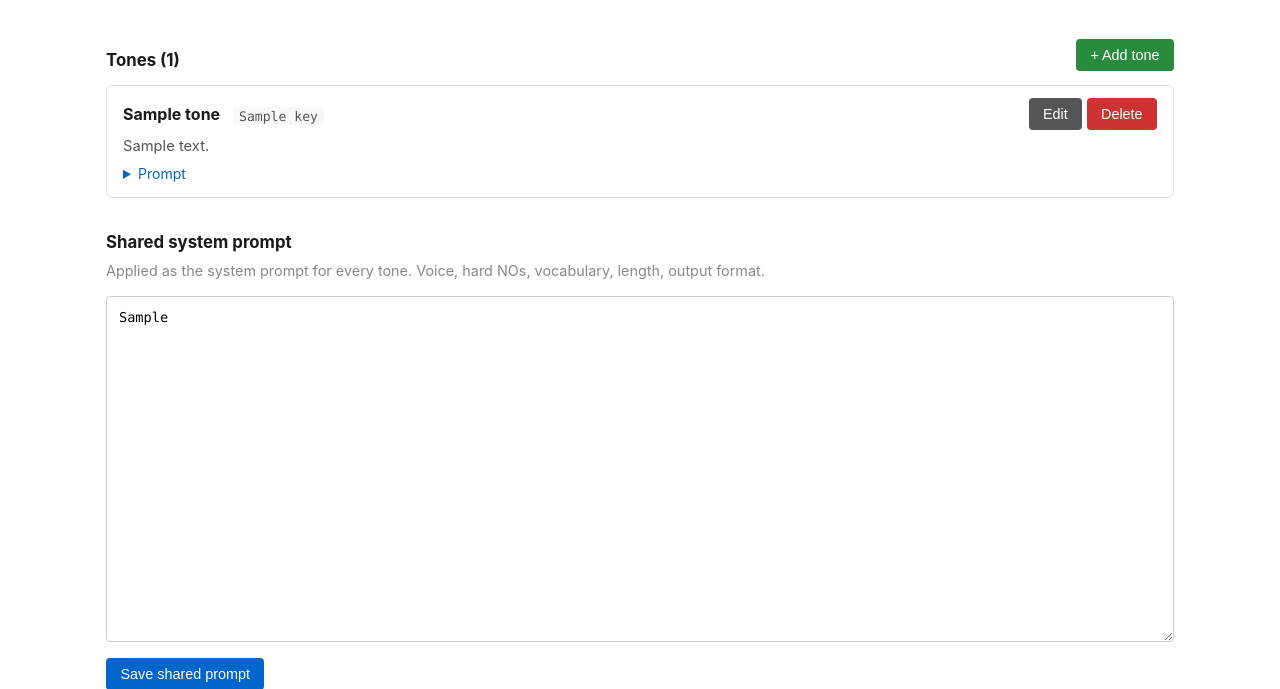
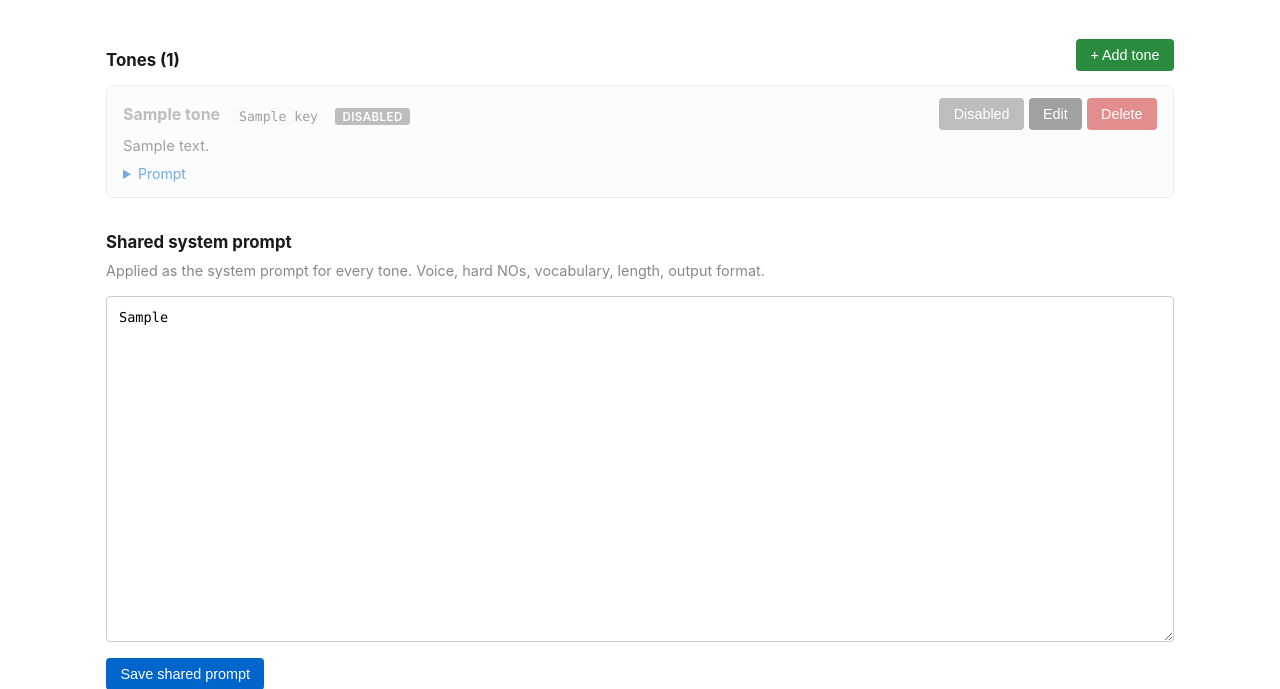
Before and after one commit to mayamit/LI_Comments, a FastAPI app: template templates/tones.html in a window 1280 px wide. Shown: the part 71-760 px from the top of the page. Run offline with FastAPI, Linux system fonts and the light colour scheme; the template is opened without the code that fills it: most values are stand-ins (such as "Sample title", 1, 10 or a date in 2020); parts of the project's set-up code (start-up, migrations or seed data) failed here and were passed over; some libraries are stand-ins or nearby versions.

Commit message:
Add per-tone enable/disable toggle so a tone can be silenced for a day
Sometimes a tone (e.g. the Popular Reference tone) feels wrong for the
day's posts and should be muted without losing the prompt. Hard-deleting
the tone meant losing its template; the new toggle keeps the prompt
intact and just skips it during automatic generation.

- tones.py: add is_active() (defaulting to True when the field is
  missing, so existing yaml entries keep working), get_active(), and
  set_active() with an atomic save through the existing _save() path.
- comments.py: generate_for_post() now iterates only the active tones,
  so a freshly-fetched post will get 6/7/8 comments depending on which
  tones are enabled. regenerate_one_tone() still works on a disabled
  tone as an explicit manual override.
- routers/tones.py: POST /admin/tones/{key}/toggle flips the flag.
- _tones_main.html: each tone card now has an Enabled/Disabled toggle
  button (green for on, grey for off); disabled cards render with a
  Disabled badge and reduced opacity.

Verified live: toggling 'reference' off shrinks get_active() from 7 to
6 keys; toggling on restores it. The on-disk yaml flips active: false /
active: true accordingly.

Co-Authored-By: Claude Opus 4.7 (1M context) <noreply@anthropic.com>

```diff
--- a/comments.py
+++ b/comments.py
@@ -173,7 +173,7 @@ async def generate_for_post(post_id: int) -> dict:
 
     data = tones_store.load()
     shared = data["shared_system_prompt"]
-    tones = data["tones"]
+    tones = [t for t in data["tones"] if tones_store.is_active(t)]
 
     async with get_db() as db:
         await db.execute("DELETE FROM generated_comments WHERE post_id = ?", (post_id,))
--- a/static/style.css
+++ b/static/style.css
@@ -148,6 +148,23 @@ button[disabled] { opacity: 0.6; cursor: progress; }
     color: #555;
 }
 .tone-desc { margin: 0.3rem 0 0.4rem; color: #555; font-size: 0.92rem; }
+.tone-card.tone-disabled { opacity: 0.55; background: #fafafa; }
+.tone-card.tone-disabled strong { color: var(--muted); }
+.disabled-badge {
+    background: #888;
+    color: white;
+    border-radius: 3px;
+    padding: 0.1rem 0.45rem;
+    font-size: 0.72rem;
+    font-weight: 600;
+    text-transform: uppercase;
+    letter-spacing: 0.04em;
+    margin-left: 0.4rem;
+}
+.tone-actions button.toggle { min-width: 70px; }
+.tone-actions button.toggle.on { background: var(--success); }
+.tone-actions button.toggle.off { background: #888; }
+
 .tone-card details summary { cursor: pointer; color: var(--primary); font-size: 0.88rem; }
 .tone-card pre {
     background: var(--bg-soft);
--- a/templates/_tones_main.html
+++ b/templates/_tones_main.html
@@ -68,13 +68,20 @@
                     </form>
                 </div>
                 {% else %}
-                <div class="tone-card">
+                {% set tone_active = t.active is not defined or t.active %}
+                <div class="tone-card {% if not tone_active %}tone-disabled{% endif %}">
                     <div class="tone-header">
                         <div>
                             <strong>{{ t.name }}</strong>
                             <code class="tone-key">{{ t.key }}</code>
+                            {% if not tone_active %}<span class="disabled-badge">Disabled</span>{% endif %}
                         </div>
                         <div class="tone-actions">
+                            <button hx-post="/admin/tones/{{ t.key }}/toggle"
+                                    hx-target="#tones-main" hx-swap="outerHTML"
+                                    class="toggle {% if tone_active %}on{% else %}off{% endif %}">
+                                {{ "Enabled" if tone_active else "Disabled" }}
+                            </button>
                             <button hx-get="/admin/tones/{{ t.key }}/edit"
                                     hx-target="#tones-main" hx-swap="outerHTML"
                                     class="edit">Edit</button>
```
Also changed, not shown: routers/tones.py (+13 -0 lines), tones.py (+19 -0 lines).
